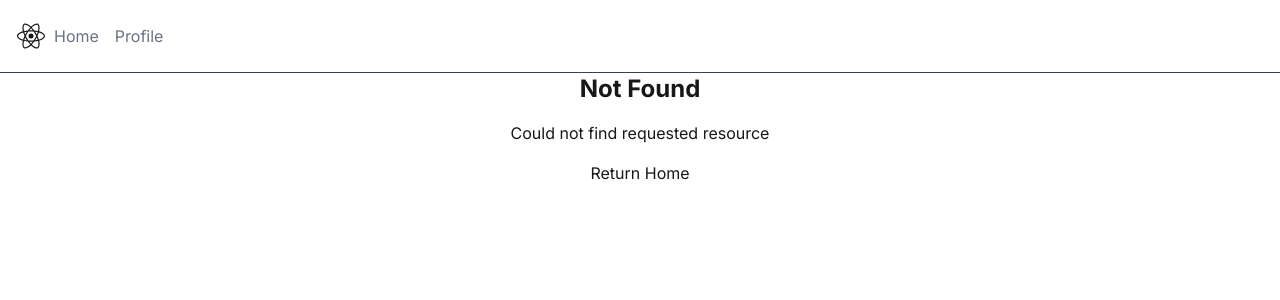
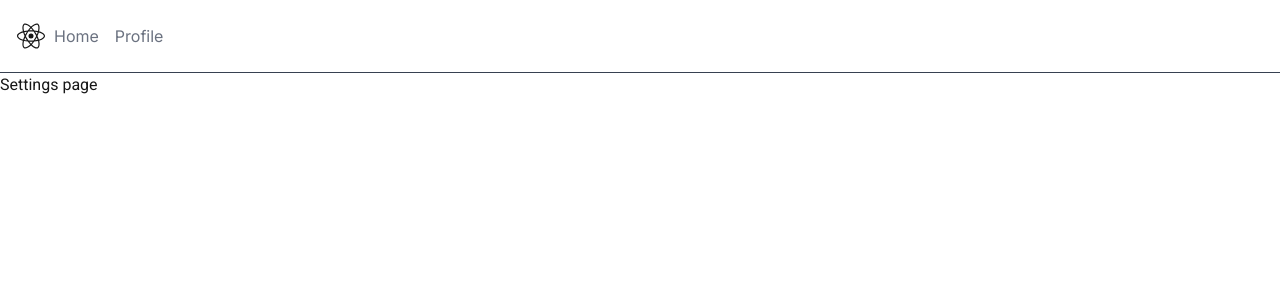
Before and after one commit to jonni595/next-course, a Next.js app: page /settings in a window 1280 px wide. Before the commit this address had no page. Shown: the top 300 px of the page. Built offline with nearby package versions, Linux system fonts and the light colour scheme.

Commit message:
build setting

```diff
--- /dev/null
+++ b/app/settings/page.tsx
@@ -0,0 +1,10 @@
+import { roboto } from "@/app/fonts";
+
+export const metadata = {
+  title: "Settings",
+  description: "Settings page",
+};
+
+export default function Settings() {
+  return <div className={roboto.className}> Settings page</div>;
+}
```
